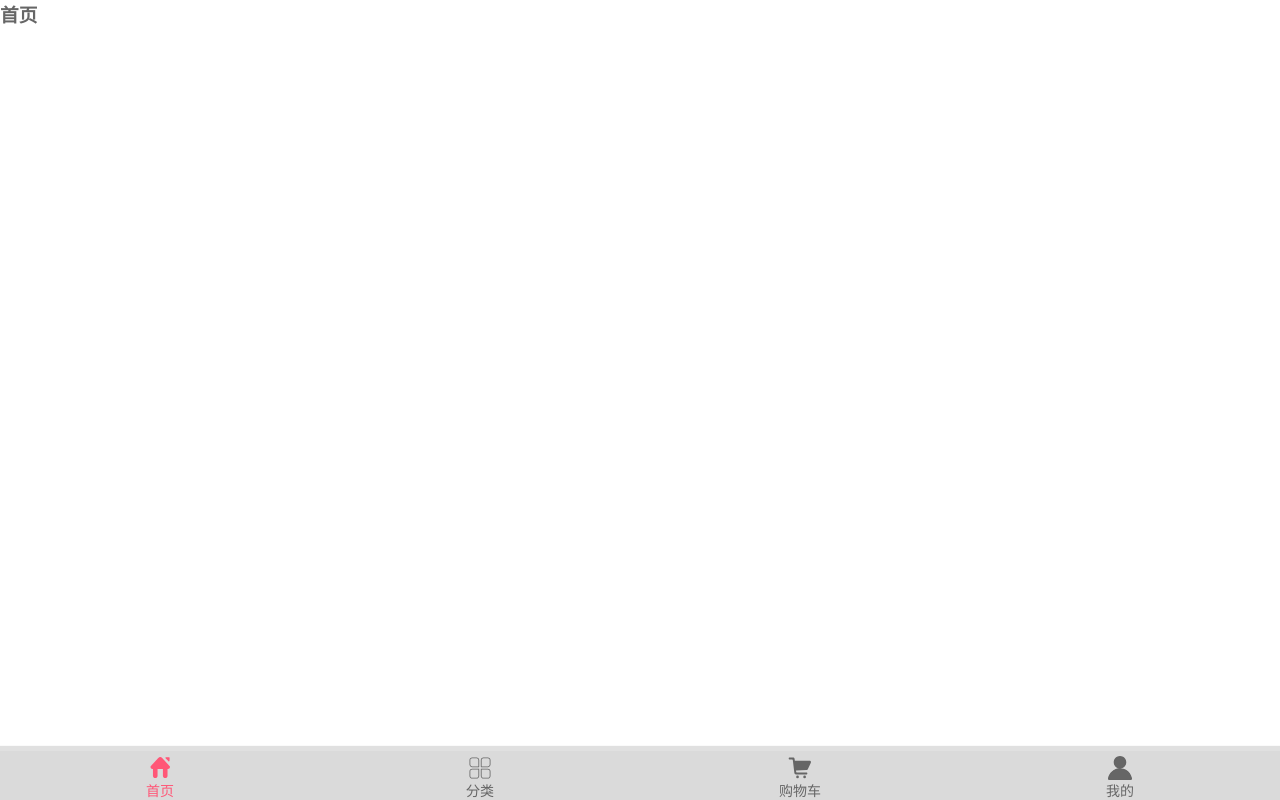
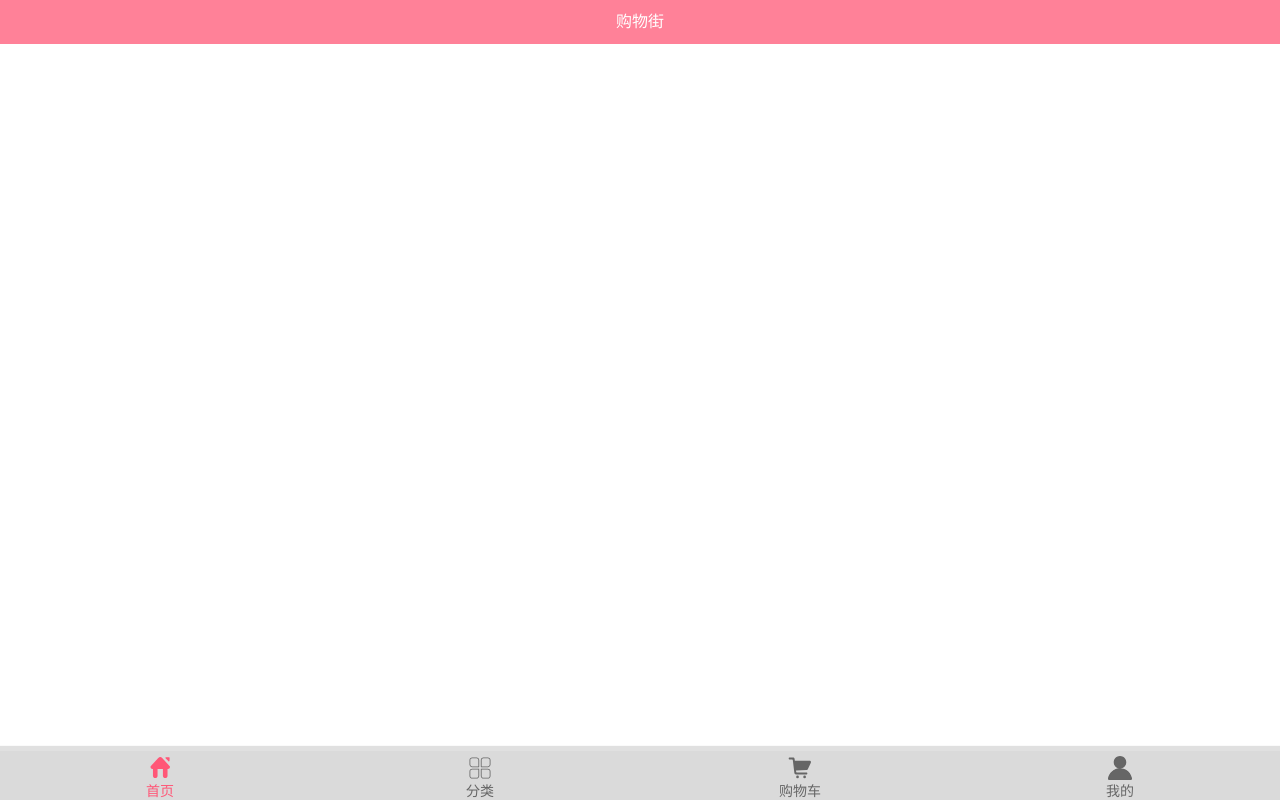
Before and after one commit to 18175197182/supermall, a Vue app: page /home in a window 1280 px wide. Built offline with nearby package versions, Linux system fonts and the light colour scheme.

Commit message:
封装一个导航组件并给首页添加导航栏

```diff
--- /dev/null
+++ b/src/components/common/navbar/NavBar.vue
@@ -0,0 +1,35 @@
+<template>
+  <div class="navbar">
+    <div class="left"><slot name="navbar-left"></slot></div>
+    <div class="center"><slot name="navbar-center"></slot></div>
+    <div class="right"><slot name="navbar-right"></slot></div>
+  </div>
+</template>
+
+<script>
+export default {
+  name: "NavBar",
+  props: {
+    styleConfig: {
+      type: Object,
+      default: () => {},
+    },
+  },
+}
+</script>
+
+<style>
+  .navbar {
+    position: fixed;
+    display: flex;
+    top: 0;
+    width: 100%;
+    height: 44px;
+    line-height: 44px;
+    text-align: center;
+  }
+  .navbar .center {
+    flex: 1;
+  }
+
+</style>
--- a/src/views/home/Home.vue
+++ b/src/views/home/Home.vue
@@ -1,15 +1,22 @@
 <template>
   <div>
-    <h3>首页</h3>
+    <home-nav-bar class="home-nav" />
   </div>
 </template>
 
 <script>
+import HomeNavBar from 'views/home/components/HomeNavBar';
 export default {
   name: "Home",
+  components: {
+    HomeNavBar,
+  },
 }
 </script>
 
-<style>
-
+<style scoped>
+  .home-nav {
+    background-color: var(--color-tint);
+    color: var(--color-background);
+  }
 </style>
--- /dev/null
+++ b/src/views/home/components/HomeNavBar.vue
@@ -0,0 +1,19 @@
+<template>
+  <nav-bar>
+    <div slot="navbar-center">购物街</div>
+  </nav-bar>
+</template>
+
+<script>
+import NavBar from 'components/common/navbar/NavBar';
+export default {
+  name: 'HomeNavBar',
+  components: {
+    NavBar,
+  },
+}
+</script>
+
+<style>
+
+</style>
```
